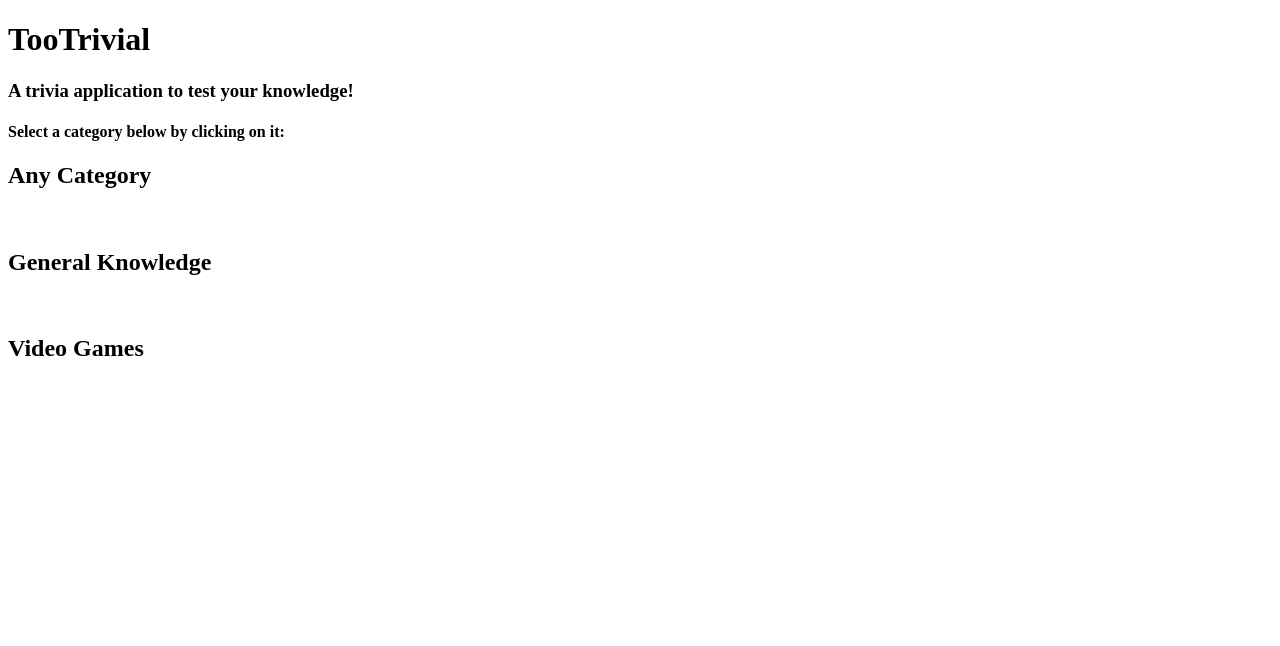
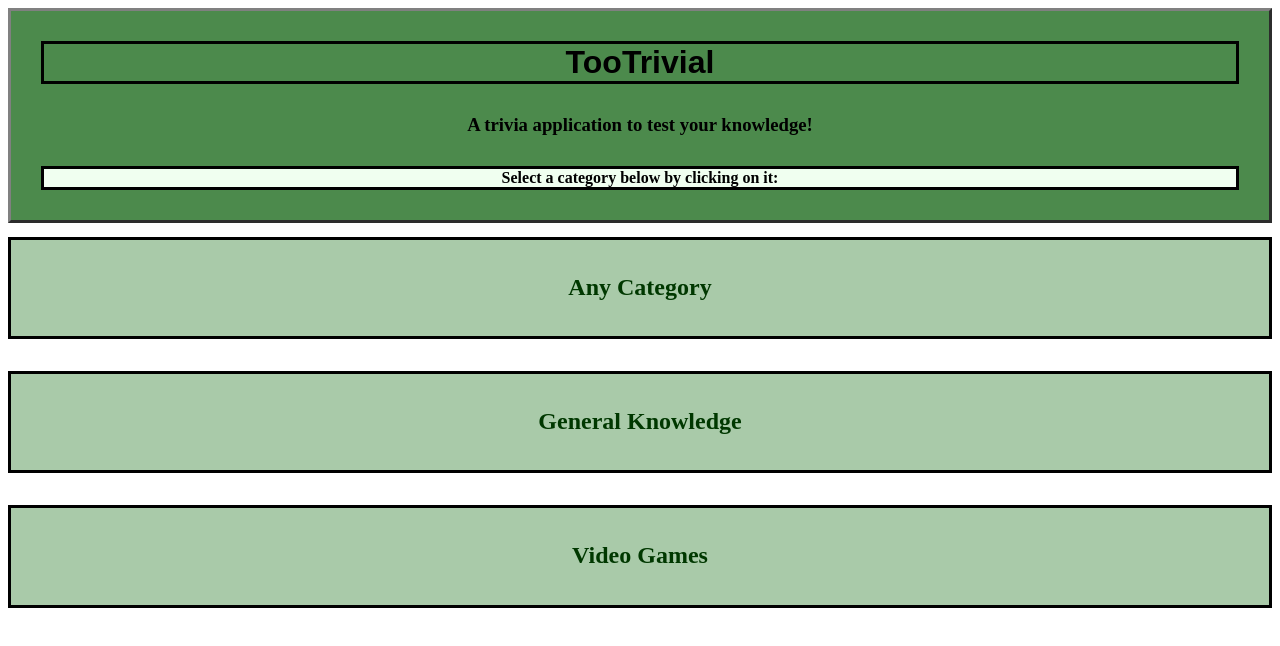
Before and after one commit to Dulatr/TooTrivial, a React (Create React App) app: page / in a window 1280 px wide. Shown: the top 646 px of the page. Built offline with nearby package versions, Linux system fonts and the light colour scheme.

Commit message:
Added css stylings and classnames

```diff
--- /dev/null
+++ b/src/App.css
@@ -0,0 +1,4 @@
+.App {
+    max-width: 60%;
+    margin: 0 auto;
+}
--- a/src/App.js
+++ b/src/App.js
@@ -3,6 +3,7 @@ import ReactDOM from 'react-dom';
 import * as Services from './modules/services';
 import * as Components from './modules/components';
 import * as Util from './modules/utility';
+import './App.css';
 
 class App extends React.Component{
     constructor(props) {
--- /dev/null
+++ b/src/modules/components.css
@@ -0,0 +1,44 @@
+/* Category Stylings */
+.categoryBox {
+    border-style: solid;
+    border-color: black;
+    color: rgb(0, 56, 0);
+    margin-top: 14px;
+    padding: 14px;
+    text-align: center;
+    background-color: rgb(169, 202, 169);
+}
+
+/* Trivia Stylings */
+.QuestionPanel {
+    border-style: outset;
+    border-color: grey;
+    color: rgb(0, 56, 0);
+    background-color: rgb(169, 202, 169);
+}
+
+.AnswersList {
+    margin: 14px;
+    text-align: left;
+    font-size: 12pt;
+}
+
+.QuestionBox {
+    margin-left: 30px;
+    margin-right: 30px;
+    color: rgb(0, 56, 0);
+}
+
+.triviaButtonGroup {
+    text-align: center;
+    margin-top: 14px;
+    margin-bottom: 14px;
+}
+
+.triviaButton {
+    border-radius: 7px;
+    padding: 14px;
+    margin: 14px;
+    font-size: 14pt;
+    width: 120px;
+}
--- a/src/modules/components.js
+++ b/src/modules/components.js
@@ -1,6 +1,7 @@
 // Imports
 import React from 'react';
 import {convertID} from './utility';
+import './components.css';
 
 /////////////////////////////////////////////////////////////
 // a holder for the trivia question
@@ -57,9 +58,9 @@ class QuestionPanel extends React.Component{
                 <QuestionBox content={this.props.question}/>
                 <AnswersList content={this.props.answers}
                     onClick={this.props.onChange}/>
-                <div>
-                    <button onClick={this.props.onSubmit}>Submit</button>
-                    <button onClick={this.props.onSkip}>Skip</button>
+                <div className="triviaButtonGroup">
+                    <button className="triviaButton" onClick={this.props.onSubmit}>Submit</button>
+                    <button className="triviaButton" onClick={this.props.onSkip}>Skip</button>
                 </div>
             </div>
         );
@@ -70,7 +71,7 @@ class QuestionPanel extends React.Component{
 class CategoryBox extends React.Component {
     render() {
         return (
-            <div>
+            <div class="categoryBox">
                 <h2 onClick={this.props.onClick} id={this.props.ID}>{this.props.header}</h2>
                 <h4 id={this.props.ID}>{this.props.content}</h4>
             </div>
--- /dev/null
+++ b/src/modules/home.css
@@ -0,0 +1,24 @@
+.HomeHeader {
+    background-color: rgb(76, 138, 76);
+    border-style: outset;
+    border-color: grey;
+    text-align: center;
+    margin: 0 auto;
+}
+
+.Title {
+    border-style:solid;
+    margin: 30px;
+    font-family: Arial;
+}
+
+.Description {
+    font-family: 'Times New Roman';
+}
+
+.Instruction {
+    font-family: 'Times New Roman';
+    border-style: solid;
+    background-color: honeydew;
+    margin: 30px;
+}
--- a/src/modules/home.js
+++ b/src/modules/home.js
@@ -1,6 +1,7 @@
 import React from 'react';
 import {withRouter} from 'react-router-dom';
 import {CategoryList} from './components';
+import './home.css';
 
 class Home extends React.Component {
     constructor(props) {
@@ -15,9 +16,9 @@ class Home extends React.Component {
         return (
             <div>
                 <div class="HomeHeader">
-                    <h1>TooTrivial</h1>
-                    <h3>A trivia application to test your knowledge!</h3>
-                    <h4>Select a category below by clicking on it:</h4>
+                    <h1 class="Title">TooTrivial</h1>
+                    <h3 class="Description">A trivia application to test your knowledge!</h3>
+                    <h4 class="Instruction">Select a category below by clicking on it:</h4>
                 </div>
                 <CategoryList content={this.categories}
                     onClick={this.onClick}/>
```
